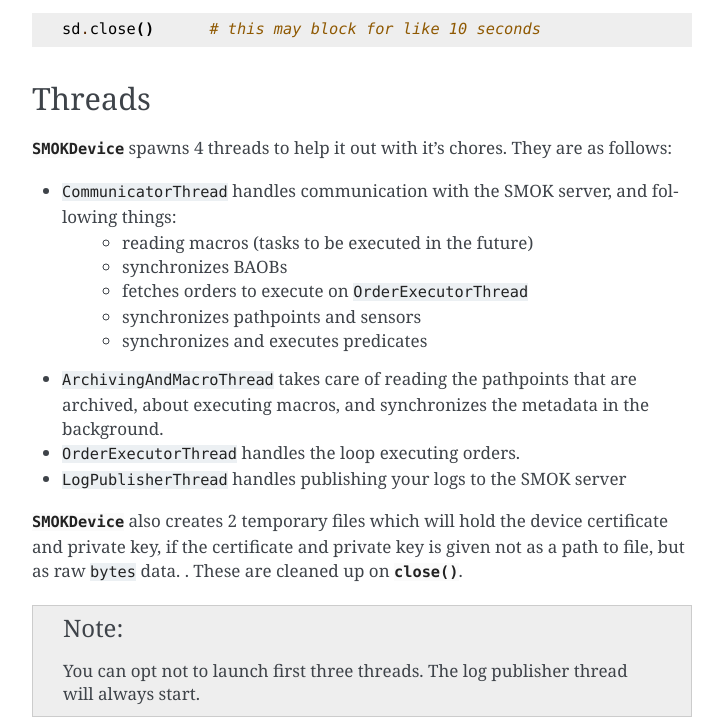
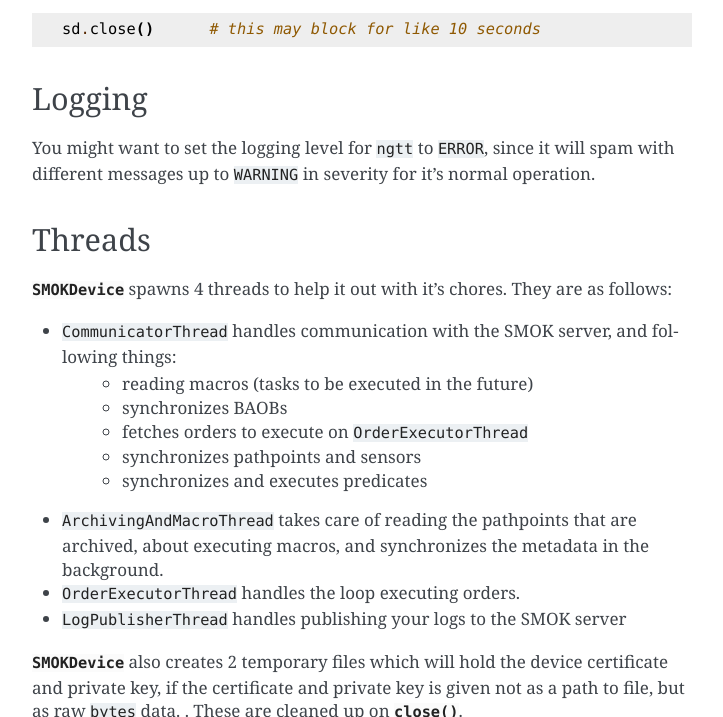
Before and after one commit to smok-serwis/smok-client, a Sphinx documentation site: the page built from docs/how-to-start.rst, in a window 1280 px wide and 900 px high, scrolled down 2722 px, cut to the strip 183-900 px from the top of the window. Shown: the whole strip, without its empty margins (388-1111 px from the left). Built offline with Sphinx 7.4.7, drawn with Linux system fonts in a browser that asks for light colours.

Commit message:
improved logging for NGTT

```diff
--- a/docs/changelog.rst
+++ b/docs/changelog.rst
@@ -4,7 +4,7 @@
 v0.16.3
 ~~~~~~~
 
-* _TBA_
+* improved logging for NGTT
 
 v0.16.2
 ~~~~~~~
--- a/docs/how-to-start.rst
+++ b/docs/how-to-start.rst
@@ -131,6 +131,12 @@
 
     sd.close()      # this may block for like 10 seconds
 
+Logging
+-------
+
+You might want to set the logging level for :code:`ngtt` to :code:`ERROR`, since it will spam with
+different messages up to :code:`WARNING` in severity for it's normal operation.
+
 Threads
 -------
 
--- a/smok/__init__.py
+++ b/smok/__init__.py
@@ -1 +1 @@
-__version__ = '0.16.3a1'
+__version__ = '0.16.3a2'
```
Also changed, not shown: 1 other file.
